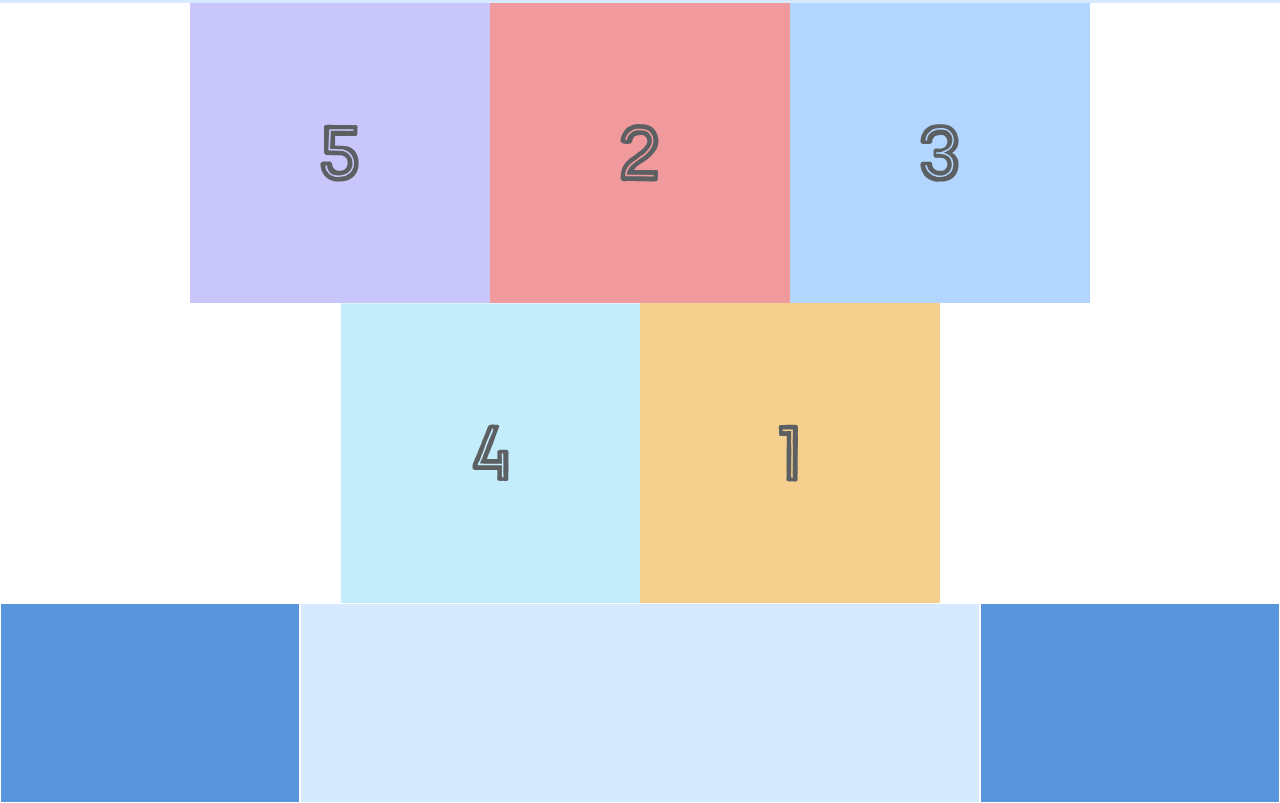
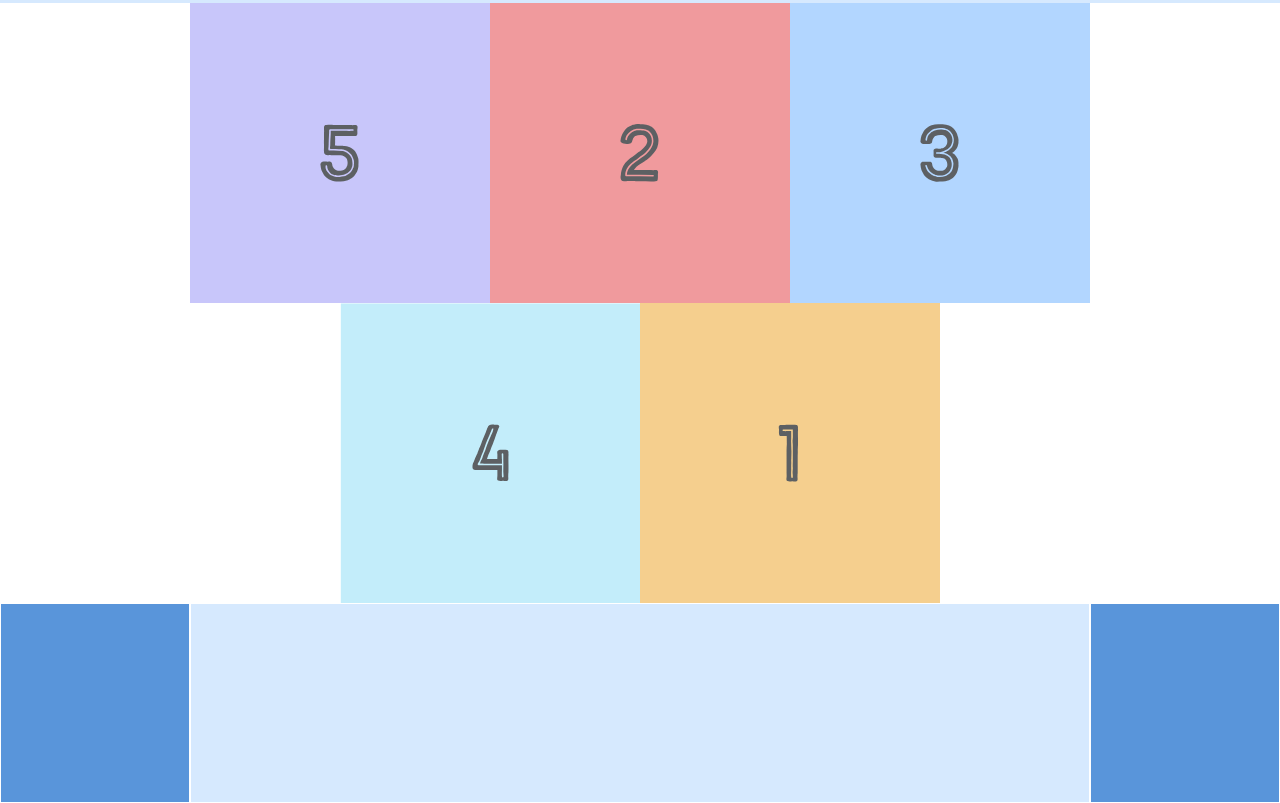
Before and after one commit to tphamdo/iih, a plain HTML site: page flexbox/index.html in a window 1280 px wide. Shown: the part 355-1158 px from the top of the page. Drawn offline with Linux system fonts and the light colour scheme.

Commit message:
Change footer to have fixed sized center element
This is an experiment with flexbox to use flex:auto which uses the width
of the element as flex-basis

```diff
--- a/flexbox/styles.css
+++ b/flexbox/styles.css
@@ -98,12 +98,16 @@ img {
   border: 1px solid #fff;
   background-color: #D6E9FE;
   height: 200px;
-  flex: 1;
+  flex: auto;
+}
+
+.footer-two {
+  width: 900px;
+  flex: initial;
 }
 
 .footer-one, .footer-three {
-  flex: initial;
-  width: 300px;
+  /*flex: initial;*/
   background-color: #5995DA;
 }
 
```
